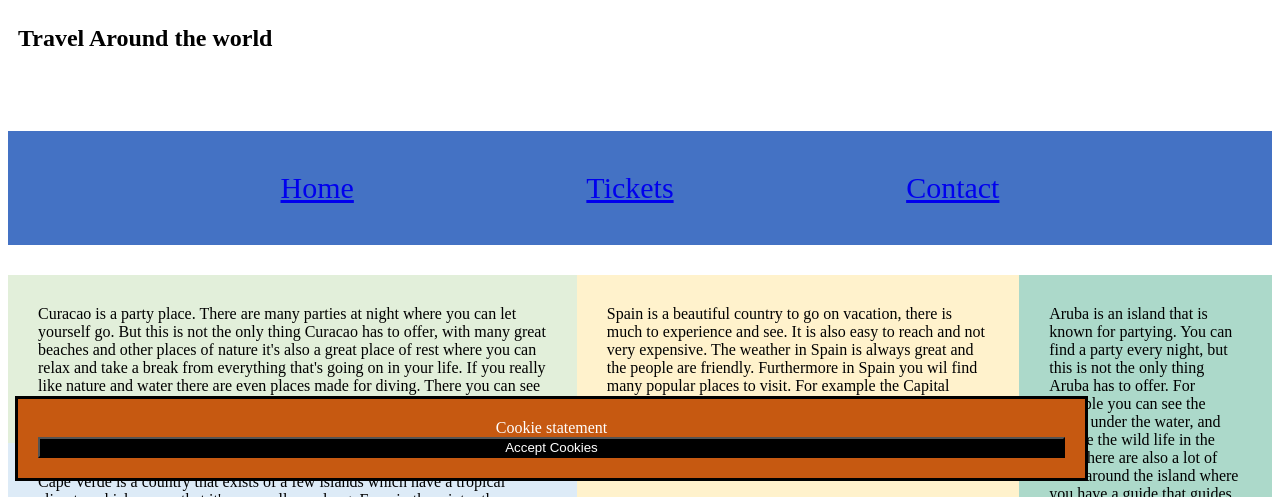
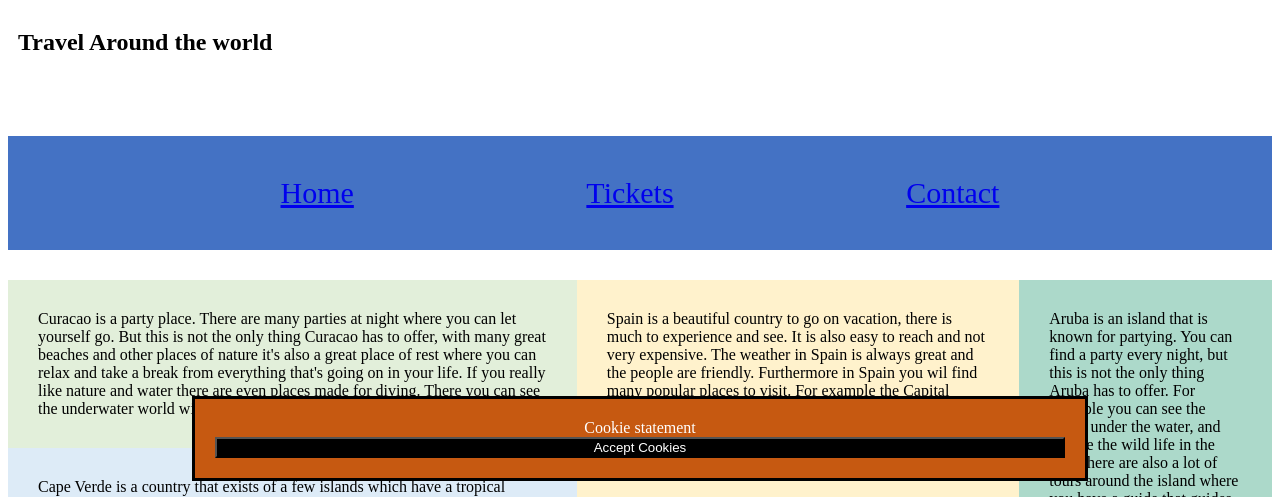
Before and after one commit to TimV22/Webmarkup, a plain HTML site: page Eindopdracht/bestdestinations.html in a window 1280 px wide. Shown: the part 303-800 px from the top of the page. Drawn offline with Linux system fonts and the light colour scheme.

Commit message:
another update

```diff
--- a/Eindopdracht/bestdestinations.html
+++ b/Eindopdracht/bestdestinations.html
@@ -1,4 +1,5 @@
-<html>
+<!DOCTYPE html>
+<html lang="en">
     <head>
         <meta charset="UTF-8">
         <meta http-equiv="X-UA-Compatible" content="IE=edge">
@@ -26,9 +27,9 @@
             <span></span>
             <span></span>
             <ul class="navbar">
-                <a href="index.html"><li>Home</li></a>
-                <a href="tickets.html"><li>Tickets</li></a>
-                <a href="contact.html"><li>Contact</li></a>
+                <li><a href="index.html">Home</a></li>
+                <li><a href="tickets.html">Tickets</a></li>
+                <li><a href="contact.html">Contact</a></li>
               </ul>
         </nav>
         <section class="page2">
--- a/Eindopdracht/css/stylesheet.css
+++ b/Eindopdracht/css/stylesheet.css
@@ -12,7 +12,6 @@ nav
 
   z-index: 1;
 
-  -webkit-user-select: none;
   user-select: none;
 }
 
@@ -38,13 +37,8 @@ nav input
 
   opacity: 0; /* hide this */
   z-index: 2; /* and place it over the hamburger */
-
-  -webkit-touch-callout: none;
 }
 
-/*
- * Just a quick hamburger
- */
 nav span
 {
   display: block;
@@ -747,7 +741,7 @@ p input:active ~ #cookieboxflex{
   display: grid;
   grid-template-columns: auto;
   grid-template-rows: auto auto;
-  margin-left: 15;
+  margin-left: 15%;
   margin-right: 15%;
 }
 
```
Also changed, not shown: Eindopdracht/contact.html (+5 -4 lines), Eindopdracht/index.html (+3 -3 lines), Eindopdracht/tickets.html (+5 -4 lines).
